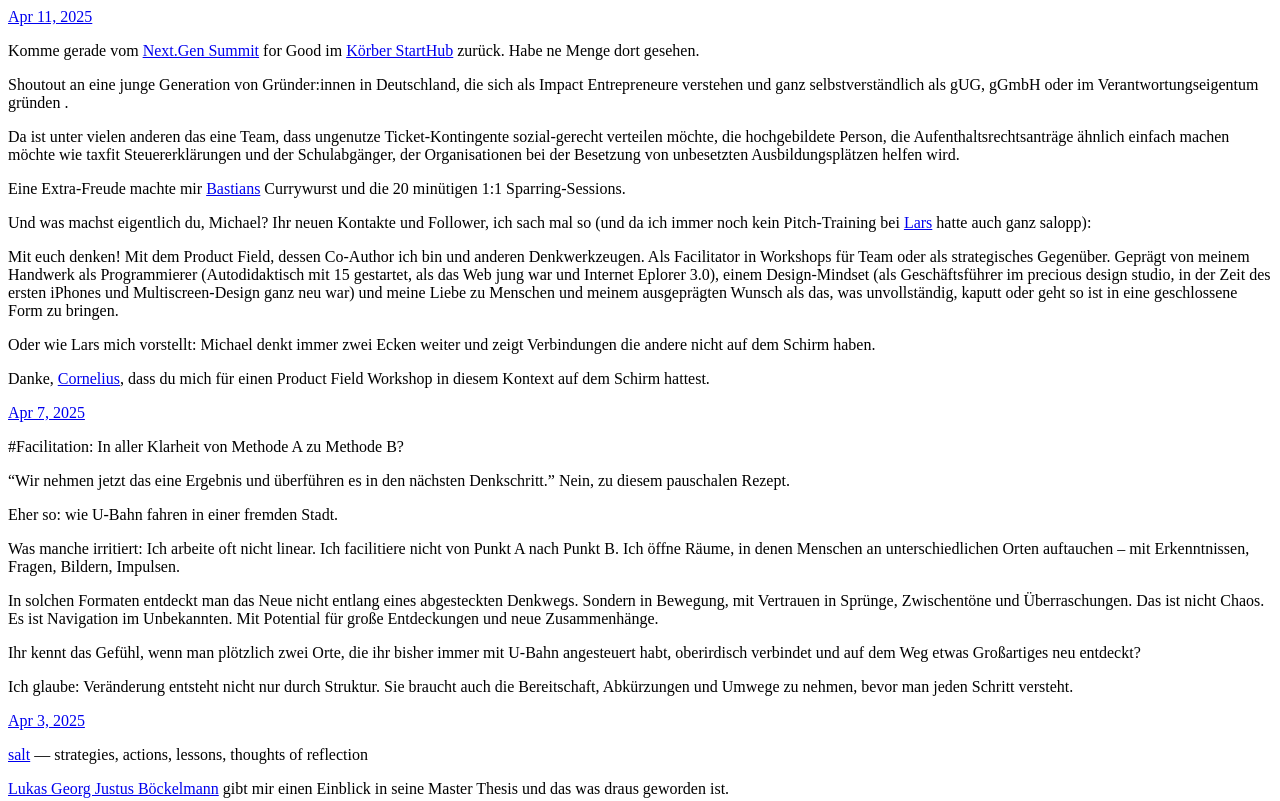
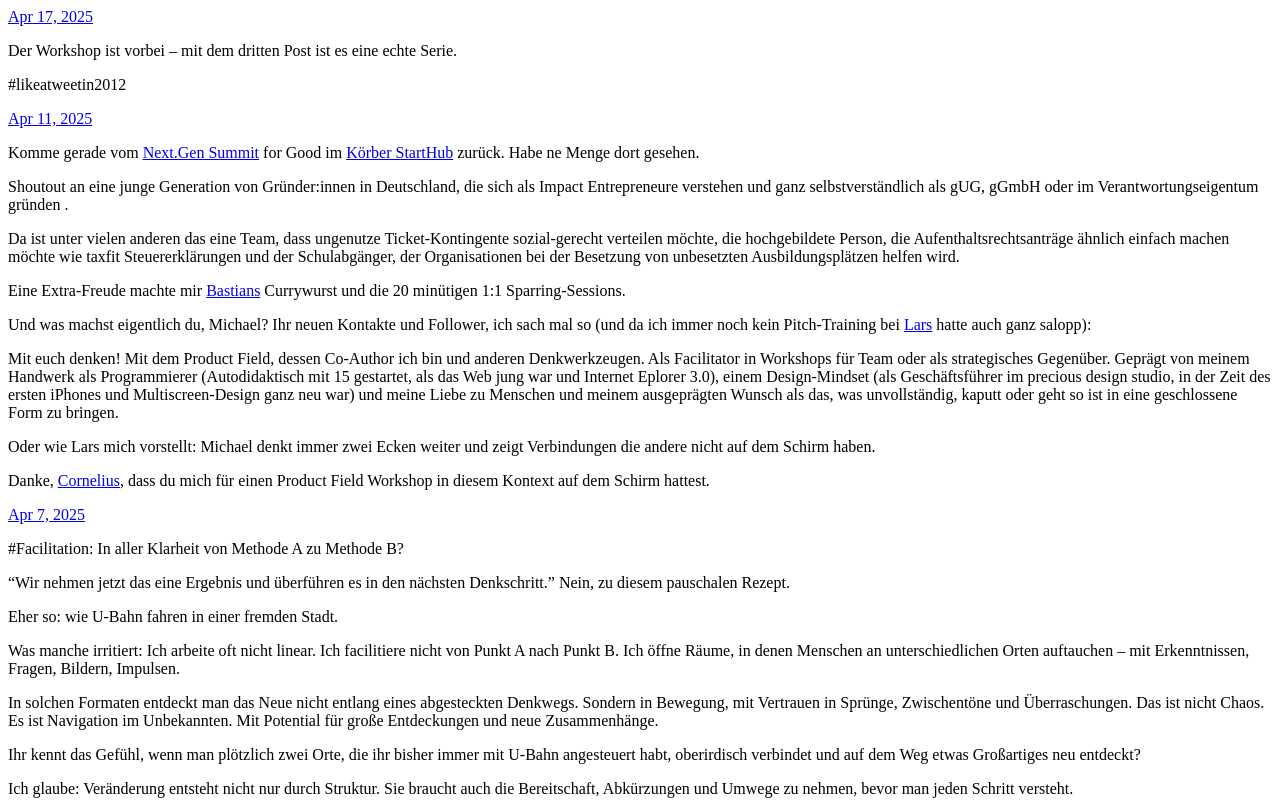
Before and after one commit to rockitbaby/push.michaelschieben.com, a plain HTML site: page index.html in a window 1280 px wide. Shown: the top 801 px of the page. Drawn offline with Linux system fonts and the light colour scheme.

Commit message:
Archiving from Micro.blog.

```diff
--- a/index.html
+++ b/index.html
@@ -21,6 +21,19 @@
 <div class="h-feed">
 
 
+
+	  <div class="h-entry">
+
+
+		<a href="https://push.michaelschieben.com/2025/04/17/der-workshop-ist-vorbei-mit/" class="u-url"><time class="dt-published" datetime="2025-04-17 08:26:20 &#43;0200">Apr 17, 2025</time></a>
+
+		<div class="e-content">
+			 <p>Der Workshop ist vorbei – mit dem dritten Post ist es eine echte Serie.</p>
+<p>#likeatweetin2012</p>
+<!-- raw HTML omitted -->
+
+		</div>
+	  </div>
 
 	  <div class="h-entry">
 
```
